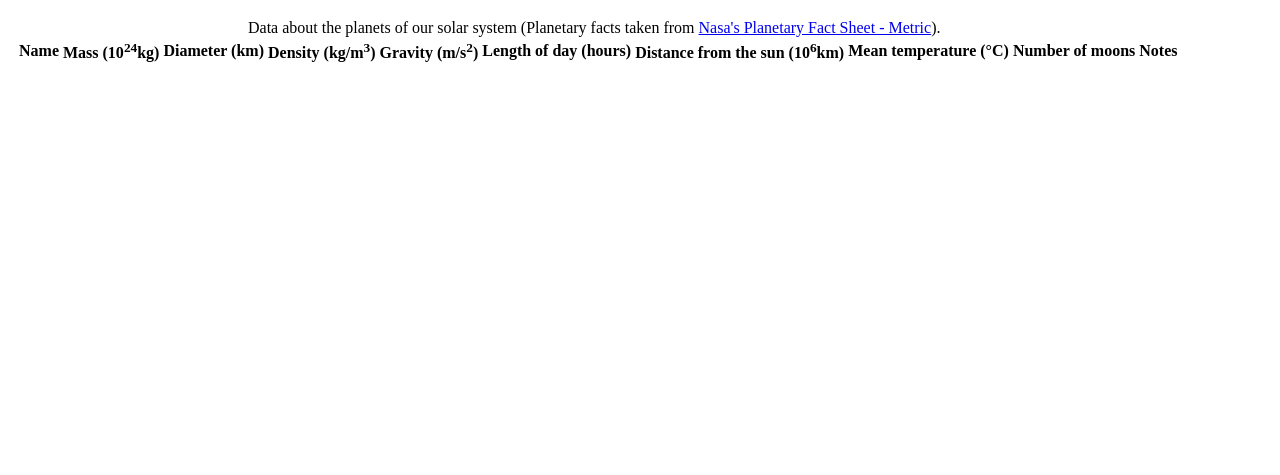
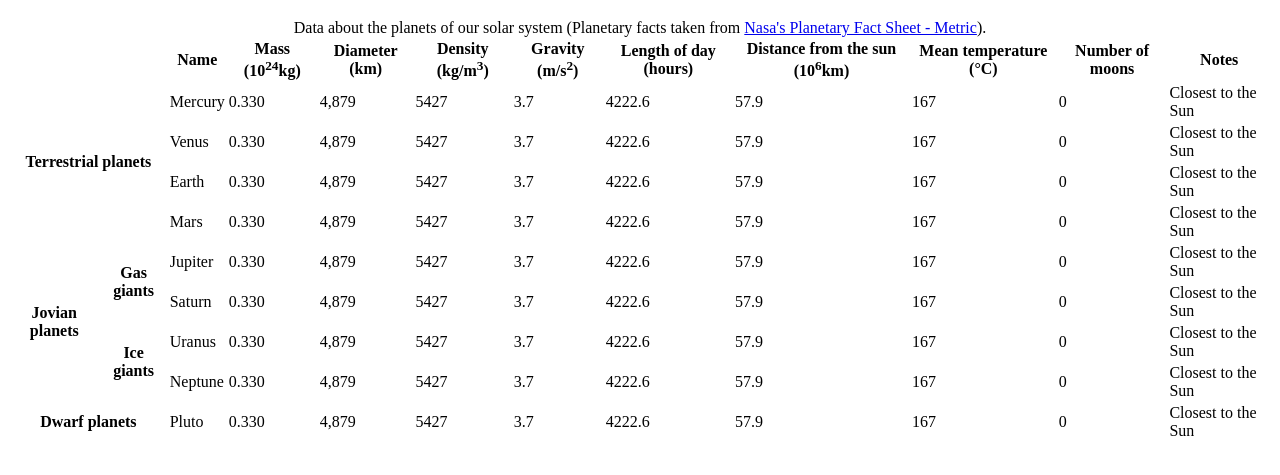
Before and after one commit to aleksapetrovic2907/odin-table-exercises, a plain HTML site: page index.html in a window 1280 px wide. Shown: the part 61-536 px from the top of the page. Drawn offline with Linux system fonts and the light colour scheme.

Commit message:
insert table data
note: the data is obviously not correct, it's just copied & pasted from
the first row, the only thing changed is the Name of the planet.

```diff
--- a/index.html
+++ b/index.html
@@ -29,6 +29,121 @@
                 <th>Notes</th>
             </tr>
         </thead>
+        <tbody>
+            <tr>
+                <th rowspan="4" colspan="2" scope="row">Terrestrial planets</th>
+                <td>Mercury</td>
+                <td>0.330</td>
+                <td>4,879</td>
+                <td>5427</td>
+                <td>3.7</td>
+                <td>4222.6</td>
+                <td>57.9</td>
+                <td>167</td>
+                <td>0</td>
+                <td>Closest to the Sun</td>
+            </tr>
+            <tr>
+                <td>Venus</td>
+                <td>0.330</td>
+                <td>4,879</td>
+                <td>5427</td>
+                <td>3.7</td>
+                <td>4222.6</td>
+                <td>57.9</td>
+                <td>167</td>
+                <td>0</td>
+                <td>Closest to the Sun</td>
+            </tr>
+            <tr>
+                <td>Earth</td>
+                <td>0.330</td>
+                <td>4,879</td>
+                <td>5427</td>
+                <td>3.7</td>
+                <td>4222.6</td>
+                <td>57.9</td>
+                <td>167</td>
+                <td>0</td>
+                <td>Closest to the Sun</td>
+            </tr>
+            <tr>
+                <td>Mars</td>
+                <td>0.330</td>
+                <td>4,879</td>
+                <td>5427</td>
+                <td>3.7</td>
+                <td>4222.6</td>
+                <td>57.9</td>
+                <td>167</td>
+                <td>0</td>
+                <td>Closest to the Sun</td>
+            </tr>
+            <tr>
+                <th rowspan="4" scope="rowgroup">Jovian planets</th>
+                <th rowspan= "2" scope="row">Gas giants</th>
+                <td>Jupiter</td>
+                <td>0.330</td>
+                <td>4,879</td>
+                <td>5427</td>
+                <td>3.7</td>
+                <td>4222.6</td>
+                <td>57.9</td>
+                <td>167</td>
+                <td>0</td>
+                <td>Closest to the Sun</td>
+            </tr>
+            <tr>
+                <td>Saturn</td>
+                <td>0.330</td>
+                <td>4,879</td>
+                <td>5427</td>
+                <td>3.7</td>
+                <td>4222.6</td>
+                <td>57.9</td>
+                <td>167</td>
+                <td>0</td>
+                <td>Closest to the Sun</td>
+            </tr>
+            <tr>
+                <th rowspan="2" scope="row">Ice giants</th>
+                <td>Uranus</td>
+                <td>0.330</td>
+                <td>4,879</td>
+                <td>5427</td>
+                <td>3.7</td>
+                <td>4222.6</td>
+                <td>57.9</td>
+                <td>167</td>
+                <td>0</td>
+                <td>Closest to the Sun</td>
+            </tr>
+            <tr>
+                <td>Neptune</td>
+                <td>0.330</td>
+                <td>4,879</td>
+                <td>5427</td>
+                <td>3.7</td>
+                <td>4222.6</td>
+                <td>57.9</td>
+                <td>167</td>
+                <td>0</td>
+                <td>Closest to the Sun</td>
+            </tr>
+            <tr>
+                <th colspan="2" scope="row">Dwarf planets</th>
+                <td>Pluto</td>
+                <td>0.330</td>
+                <td>4,879</td>
+                <td>5427</td>
+                <td>3.7</td>
+                <td>4222.6</td>
+                <td>57.9</td>
+                <td>167</td>
+                <td>0</td>
+                <td>Closest to the Sun</td>
+            </tr>
+        </tbody>
     </table>
 </body>
 
```
